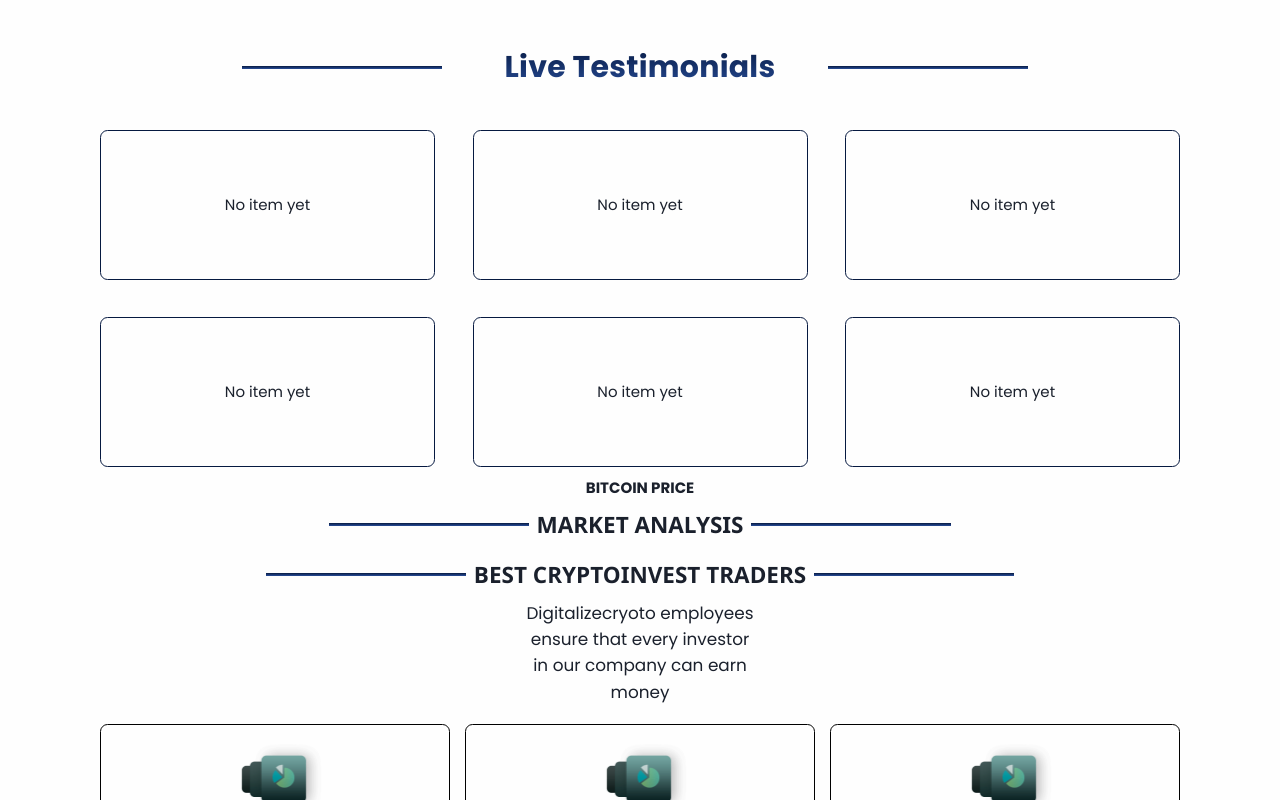
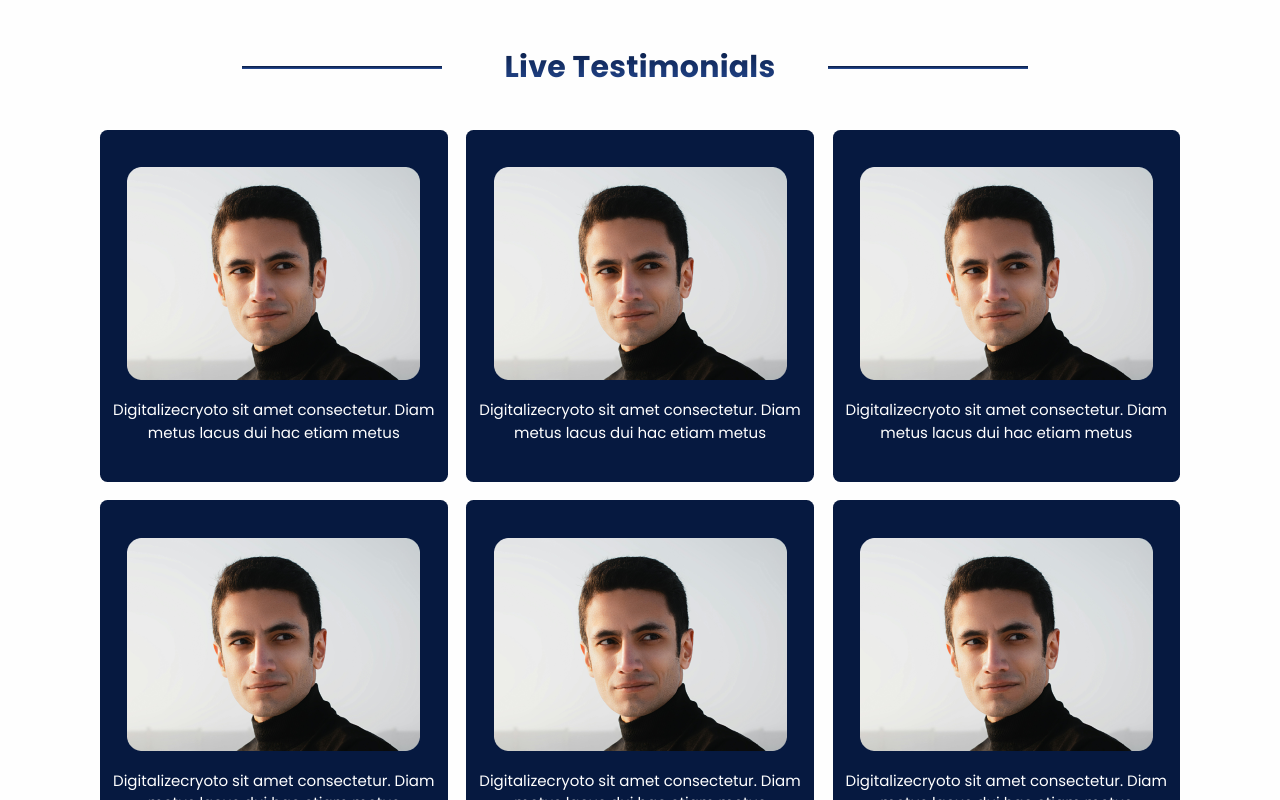
Before and after one commit to tammy654/Digitalizecrypto, a React (Create React App) app: page / in a window 1280 px wide. Shown: the part 3380-4180 px from the top of the page. Built offline with nearby package versions, Linux system fonts and the light colour scheme; a web font is replaced by a local one.

Commit message:
fixed testimonial

```diff
--- a/src/Pages/Home.js
+++ b/src/Pages/Home.js
@@ -4,6 +4,7 @@
 import supportImage from "../img/support.png";
 import stepsImage from "../img/steps-img.png";
 import paymentImage from "../img/payment-img.png";
+import testimonialImage from "../img/testimonial-img.png";
 
 const proposals = [
   {
@@ -87,12 +88,30 @@
 ];
 
 const testimonials = [
-  "No item yet",
-  "No item yet",
-  "No item yet",
-  "No item yet",
-  "No item yet",
-  "No item yet",
+  {
+    image: testimonialImage,
+    text: "Digitalizecryoto sit amet consectetur. Diam metus lacus dui hac etiam metus ",
+  },
+  {
+    image: testimonialImage,
+    text: "Digitalizecryoto sit amet consectetur. Diam metus lacus dui hac etiam metus ",
+  },
+  {
+    image: testimonialImage,
+    text: "Digitalizecryoto sit amet consectetur. Diam metus lacus dui hac etiam metus ",
+  },
+  {
+    image: testimonialImage,
+    text: "Digitalizecryoto sit amet consectetur. Diam metus lacus dui hac etiam metus ",
+  },
+  {
+    image: testimonialImage,
+    text: "Digitalizecryoto sit amet consectetur. Diam metus lacus dui hac etiam metus ",
+  },
+  {
+    image: testimonialImage,
+    text: "Digitalizecryoto sit amet consectetur. Diam metus lacus dui hac etiam metus ",
+  },
 ];
 function Home() {
   return (
@@ -238,10 +257,17 @@
             <div class="line"></div>
           </div>
 
-          <div className="grid grid-cols-1 md:grid-cols-3 gap-10 px-3 sm:px-[100px]">
+          <div className="grid grid-cols-1 sm:grid-cols-2 lg:grid-cols-3 gap-5 px-3 sm:px-[100px]">
             {testimonials.map((testimonial, index) => (
-              <div className="border border-solid  border-primary-blue rounded-lg flex items-center justify-center h-40">
-                <p>{testimonial}</p>
+              <div className="bg-primary-blue rounded-lg flex flex-col gap-5 items-center justify-center px-3 py-10">
+                <div className="flex justify-center ">
+                  <img
+                    src={testimonial.image}
+                    alt="testimonial"
+                    className="w-[293px] h-[213px]"
+                  />
+                </div>
+                <p className="text-center text-white">{testimonial.text}</p>
               </div>
             ))}
           </div>
```
Also changed, not shown: src/img/testimonial-img.png (added).
